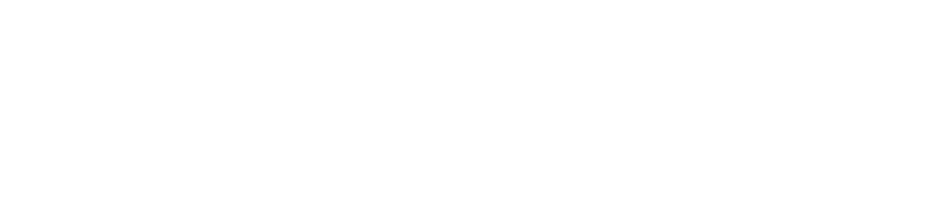
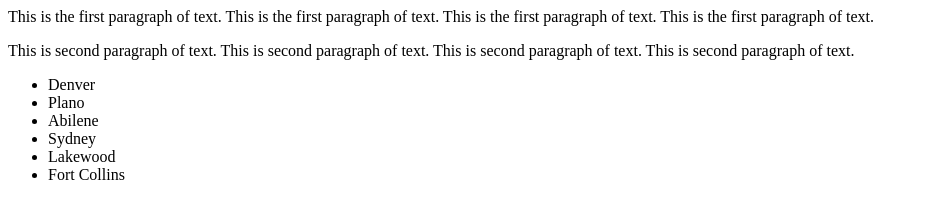
Before and after one commit to saundie184/favoriteanimals, a plain HTML site: page index.html in a window 1280 px wide. Shown: the whole page, without its empty margins (0-928 px from the left). Drawn offline with Linux system fonts and the light colour scheme.

Commit message:
Added cities I've lived in

```diff
--- a/index.html
+++ b/index.html
@@ -3,5 +3,18 @@
 
   </head>
     <body>
+      <p>This is the first paragraph of text. This is the first paragraph of text.
+  This is the first paragraph of text. This is the first paragraph of text.</p>
+
+<p>This is second paragraph of text. This is second paragraph of text.
+   This is second paragraph of text. This is second paragraph of text.</p>
+<ul>
+  <li>Denver</li>
+  <li>Plano</li>
+  <li>Abilene</li>
+  <li>Sydney</li>
+  <li>Lakewood</li>
+  <li>Fort Collins</li>
+</ul>
     </body>
 </html>
```
